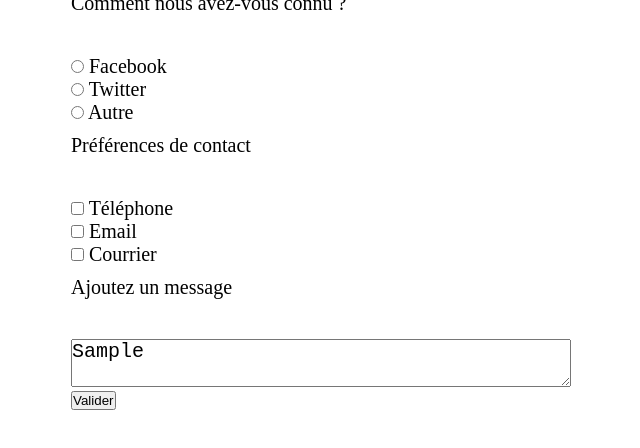
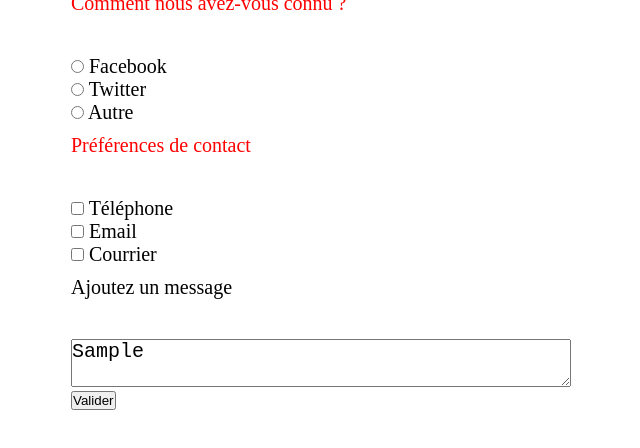
Before and after one commit to DWS-paris/FRONT_PP4P2020_HETIC, a plain HTML site: page 16janv/exo1/index.html in a window 1280 px wide. Both pictures are taken after typing "name@example.com", "Sample", "Sample" into the empty fields and a click on the button "Valider". Shown: the part 1351-1799 px from the top of the page, without its empty margins (319-959 px from the left). Drawn offline with nearby package versions, Linux system fonts and the light colour scheme.

Commit message:
Fin de journée

```diff
--- a/16janv/exo1/css/main.css
+++ b/16janv/exo1/css/main.css
@@ -163,4 +163,8 @@ Formulaire
     .inputError{
         border: .1rem solid red;
     }
+
+    .labelError{
+       color: red;
+    }
 /**/
--- a/16janv/exo1/index.html
+++ b/16janv/exo1/index.html
@@ -37,7 +37,7 @@
                     <input name="email" type="email" placeholder="Min. 5 caractères" minlength="5">
 
                     <label>Nom</label>
-                    <input name="name" type="text" placeholder="Min. 5 caractères" minlength="5">
+                    <input name="name" type="text" placeholder="Min. 5 caractères" minlength="2">
 
                     <label>Sélectionnez votre livre blanc</label>
                     <select name="type">
@@ -57,9 +57,9 @@
 
                     <label>Préférences de contact</label>
                     <ul>
-                        <li><input type="checkbox" name="pref_phone"> Téléphone</li>
-                        <li><input type="checkbox" name="pref_email"> Email</li>
-                        <li><input type="checkbox" name="pref_address"> Courrier</li>
+                        <li><input type="checkbox" name="pref_phone" value="phone"> Téléphone</li>
+                        <li><input type="checkbox" name="pref_email" value="email"> Email</li>
+                        <li><input type="checkbox" name="pref_address" value="address"> Courrier</li>
                     </ul>
 
                     <label for="message">Ajoutez un message</label>
--- a/16janv/exo1/js/app.js
+++ b/16janv/exo1/js/app.js
@@ -14,9 +14,7 @@ Attendre le chargement du DOM
             let userName = $('[name="name"]');
             let userType = $('[name="type"]');
             let userFrom = $('[name="from"]');
-            let userPrefPhone = $('[name="pref_phone"]');
-            let userPrefEmail = $('[name="pref_email"]');
-            let userPrefAddress = $('[name="pref_address"]');
+            let userContacts;
             let userMessage = $('textarea');
 
             /* userEmail.val('Jacques') // Modifier la valeur
@@ -31,26 +29,98 @@ Attendre le chargement du DOM
                 // Bloquer le comportement par defaut du form
                 event.preventDefault();
 
+                // Initialiser une variable pour les erreurs du formulaire
+                let formError = 0;
+
+                // Initialiser le tableau de préférence de contact
+                userContacts = [];
+
                 // Vérifier le champ email
-                valueChecker(userEmail, 5);
+                if( !valueChecker(userEmail, 5) ){
+                    // Incrémenter la valeur de formError
+                    formError++;
+                }
+
+                // Vérifier le champ name
+                if( !valueChecker(userName, 2) ){
+                    // Incrémenter la valeur de formError
+                    formError++;
+                }
+
+                // Vérifier le select type
+                if( userType.val() === 'NULL' ){
+                    // Incrémenter la valeur de formError
+                    formError++;
+
+                    userType.addClass('inputError');
+                };
+
+                // Vérifier l'input "from"
+                if( $('[name="from"]:checked').val() === undefined ){
+                    // Incrémenter la valeur de formError
+                    formError++;
+
+                    $(userFrom[0])
+                    .parent()
+                    .parent()
+                    .prev()
+                    .addClass('labelError');
+                };
+
+                // Vérifier les préférences de contact
+                const checkboxes = $('[type="checkbox"]');
+
+                // Faire une boucle FOR...OF sur une collection de données
+                for( let item of checkboxes ){
+                    if( item.checked === true ){
+                        // Ajouter la donnée dans le tableau userContacts
+                        userContacts.push($(item).val())
+                    };
+                };
+
+                // Vérifier le nombre de préférences
+                if( userContacts.length === 0 ){
+                    // Incrémenter la valeur de formError
+                    formError++;
+
+                    $('ul:nth-of-type(2)')
+                    .prev()
+                    .addClass('labelError');
+                };
+
+                // Validation finale du formulaire
+                if(formError === 0){
+                    console.log('OK final');
+
+                    //=> ASYNC Enregistrer les données dans une/un API/BDD/text/Word/...
+                        //=> Une fois l'enregistrement fait, vider le formulaire
+                        myForm[0].reset();
+                };
             };
 
             // Créer une fonction pour valider les champs du formulaire
             const valueChecker = ( paramInput, paramLength ) => {
-                // Utiliser les paramêtres
-                if( paramInput.val().length >= paramLength ){
-                    console.log('Email OK');
-                }
-                else{
-                    // Modifier le DOM pour indiquer l'erreur
-                    paramInput.addClass('inputError');
-                };
-
                 // Capter l'événement focus
                 paramInput.focus( () => {
                     // Supprimer la class 'inputError'
                     paramInput.removeClass('inputError');
                 });
+
+
+                // Utiliser les paramêtres
+                if( paramInput.val().length >= paramLength ){
+                    console.log('Email OK');
+
+                    return true;
+                }
+                else{
+                    // Modifier le DOM pour indiquer l'erreur
+                    paramInput.addClass('inputError');
+
+                    return false;
+                };
+
+
             };
         //
 
```
